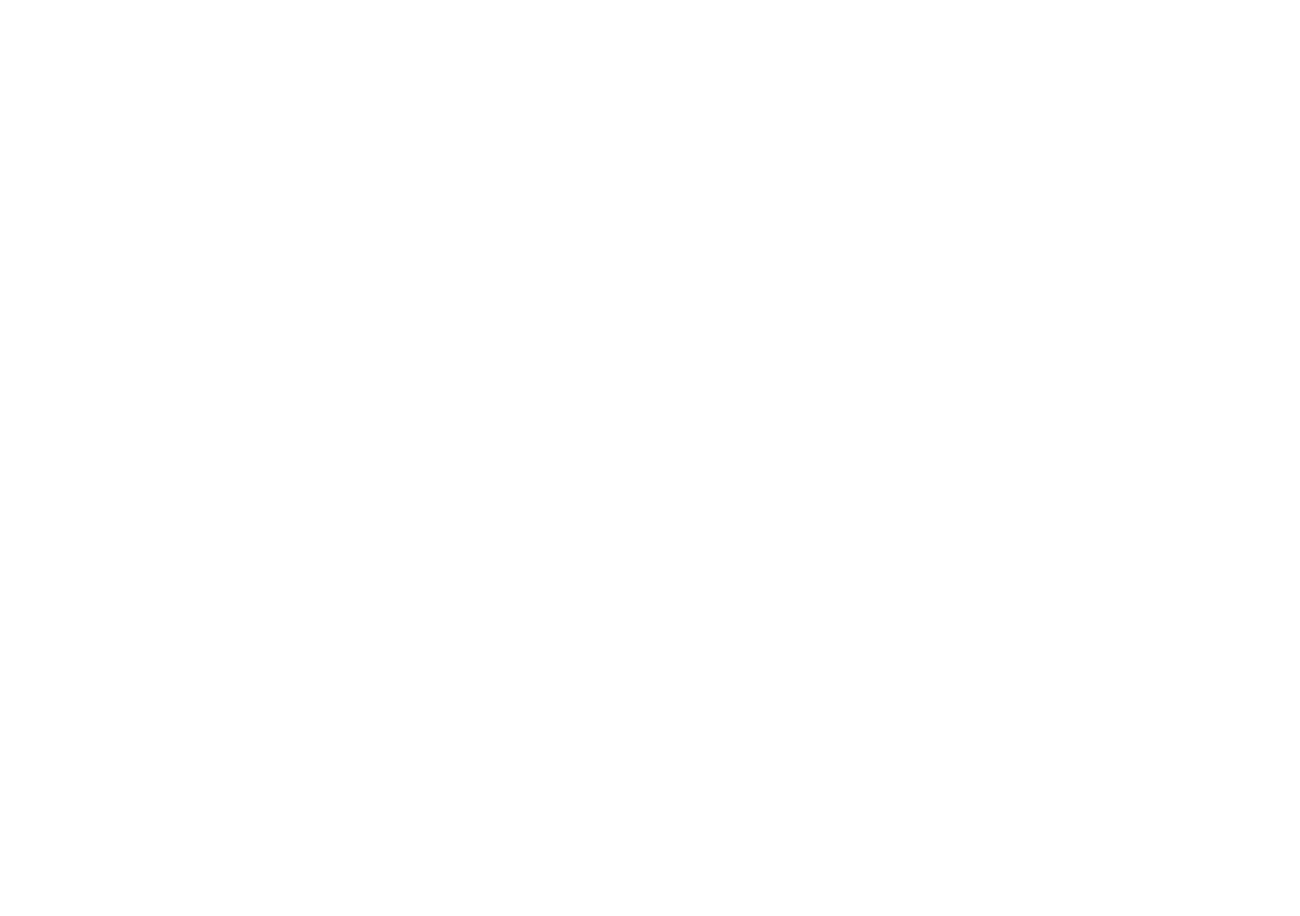
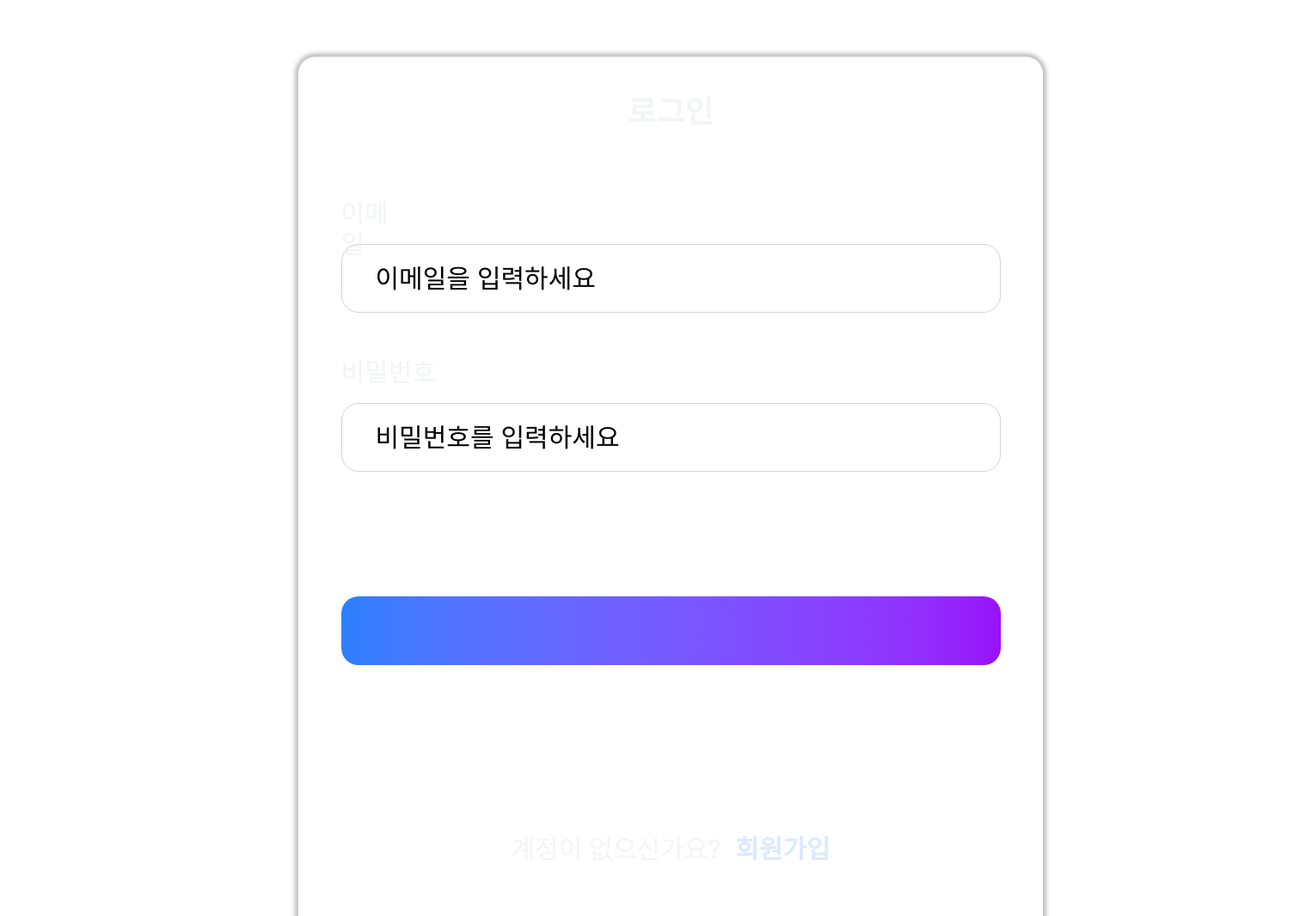
Before and after one commit to ydsic/my_interview_mate, a React (Vite) app: page /my_interview_mate/login in a window 1280 px wide. Before the commit this address had no page. Shown: the part 379-1445 px from the top of the page at 86% size, 1512 px wide, since content can reach past the window. Before the commit the page ends 800 px from the top, so only its background shows below. Built offline with nearby package versions, Linux system fonts and the light colour scheme.

Commit message:
feat: tailwind.config.ts 파일 생성 후 색상 재정의

```diff
--- a/src/App.tsx
+++ b/src/App.tsx
@@ -1,11 +1,13 @@
 import { BrowserRouter, Route, Routes } from 'react-router-dom';
 import MainPage from './page/MainPage';
+import LoginPage from './page/LoginPage';
 
 export default function App() {
   return (
     <BrowserRouter basename="/my_interview_mate">
       <Routes>
         <Route path="/" element={<MainPage />} />
+        <Route path="/login" element={<LoginPage />} />
       </Routes>
     </BrowserRouter>
   );
--- a/src/components/common/Nav.tsx
+++ b/src/components/common/Nav.tsx
@@ -1,9 +1,11 @@
+import { Link } from 'react-router-dom';
+
 export default function Nav() {
   return (
     <div className="w-full h-[7vh] border-b-2 border-black flex justify-around items-center shadow-2xl">
       <p className="font-semibold">나만의 인터뷰 메이트</p>
       <div className="flex gap-15 font-heavy">
-        <p>로그인</p>
+        <Link to="/login">로그인</Link>
         <p>회원가입</p>
       </div>
     </div>
--- a/src/page/LoginPage.tsx
+++ b/src/page/LoginPage.tsx
@@ -0,0 +1,43 @@
+export default function LoginPage() {
+  return (
+    <div className="w-[1512px] h-[1656px] relative bg-gray-15 overflow-hidden">
+      <div className="text-white">모의면접 플랫폼</div>
+      <div className="left-[560px] top-[342px] absolute justify-start text-gray-100 text-3xl font-medium font-['Inter']">
+        AI와 함께하는 스마트한 면접 준비
+      </div>
+      <div className="w-[866px] px-11 pt-11 pb-24 left-[347px] top-[445px] absolute bg-white rounded-[20px] shadow-[0px_0px_4.800000190734863px_4px_rgba(0,0,0,0.25)] inline-flex flex-col justify-center items-center gap-20">
+        <div className="self-stretch text-center justify-start text-gray-100 text-4xl font-bold font-['Inter']">
+          로그인
+        </div>
+        <div className="w-[767px] h-96 relative">
+          <div className="w-20 left-0 top-0 absolute justify-start text-gray-100 text-3xl font-medium font-['Inter']">
+            이메일
+          </div>
+          <div className="w-[767px] h-20 left-0 top-[54px] absolute rounded-[20px] border border-stone-300"></div>
+          <div className="left-[40px] top-[76px] absolute justify-start text-gray-70 text-3xl font-medium font-['Inter']">
+            이메일을 입력하세요
+          </div>
+          <div className="left-0 top-[185px] absolute justify-start text-gray-100 text-3xl font-medium font-['Inter']">
+            비밀번호
+          </div>
+          <div className="w-[767px] h-20 left-0 top-[239px] absolute rounded-[20px] border border-stone-300"></div>
+          <div className="left-[40px] top-[261px] absolute justify-start text-gray-70 text-3xl font-medium font-['Inter']">
+            비밀번호를 입력하세요
+          </div>
+        </div>
+        <div className="w-[767px] h-20 bg-gradient-to-r from-blue-500 to-purple-600 rounded-[20px]"></div>
+        <div className="justify-start text-white text-3xl font-bold font-['Inter']">
+          로그인
+        </div>
+        <div className="justify-start">
+          <span className="text-gray-100 text-3xl font-medium font-['Inter']">
+            계정이 없으신가요? {' '}
+          </span>
+          <span className="text-blue-100 text-3xl font-bold font-['Inter']">
+            회원가입
+          </span>
+        </div>
+      </div>
+    </div>
+  );
+}
--- a/src/page/MainPage.tsx
+++ b/src/page/MainPage.tsx
@@ -13,8 +13,6 @@ export default function MainPage() {
     }
   }, []);
 
-  useEffect(() => {}, [firstLandingPage]);
-
   return (
     <>
       {firstLandingPage ? (
--- /dev/null
+++ b/tailwind.config.ts
@@ -0,0 +1,48 @@
+module.exports = {
+  content: [''],
+  theme: {
+    extend: {
+      colors: {
+        // Background
+        'gray-100': '#2F3030',
+        'gray-40': '#D9D9D9',
+        'gray-25': '#F5F5F5',
+        'gray-15': '#F9FAFB',
+        white: '#FFFFFF',
+
+        'blue-30': '#DBE9FE',
+        'blue-10': '#EFF6FF',
+        'purple-10': '#FAF5FF',
+        'orange-10': '#FFF7ED',
+        'yellow-10': '#FFFEEA',
+
+        // Design
+        'orange-100': '#FFC107',
+
+        // Text
+        'gray-85': '#485260',
+        'gray-70': '#8F8E8E',
+        'blue-100': '#3F6DEC',
+
+        // Button
+        'button-l': '#427CF5',
+        'button-r': '#8E38EB',
+
+        // Button Hover
+        'button-l-h': '#265FE4',
+        'button-r-h': '#6E12CE',
+
+        // Tag Text
+        'front-text-tag': '#427CF5',
+        'cs-text-tag': '#009C1D',
+        'git-text-tag': '#EC813F',
+
+        // Tag Background
+        'front-bg-tag': '#DBE9FE',
+        'cs-bg-tag': '#D5F8BB',
+        'git-bg-tag': '#FEECDB',
+      },
+    },
+  },
+  plugins: [],
+};
```
